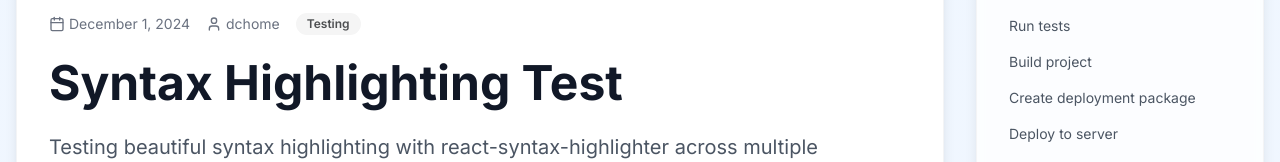
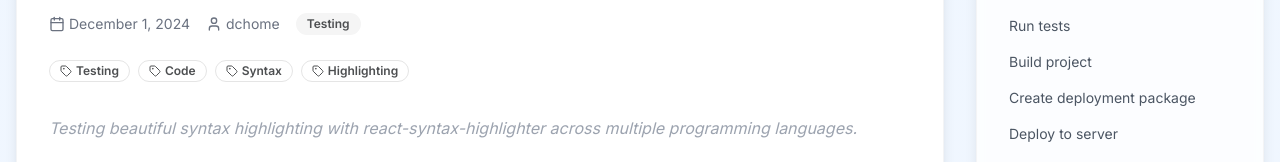
Before and after one commit to danielcfho/readit-later_web, a Next.js app: page /blog/syntax-highlighting-test in a window 1280 px wide. Shown: the part 738-900 px from the top of the page. Built offline with nearby package versions, Linux system fonts and the light colour scheme.

Commit message:
feat: update blog post layout by moving excerpt to a blockquote and removing title for improved readability

```diff
--- a/app/blog/[slug]/blog-post-client.tsx
+++ b/app/blog/[slug]/blog-post-client.tsx
@@ -136,16 +136,6 @@ export default function BlogPostClient({
                   </Link>
                 </div>
 
-                {/* Title */}
-                <h1 className="text-3xl md:text-4xl lg:text-5xl font-bold text-gray-900 mb-6 leading-tight">
-                  {post.title}
-                </h1>
-
-                {/* Excerpt */}
-                <p className="text-xl text-gray-600 mb-8 leading-relaxed">
-                  {post.excerpt}
-                </p>
-
                 {/* Tags */}
                 <div className="flex flex-wrap gap-2 mb-8">
                   {post.tags.map((tag) => (
@@ -157,6 +147,11 @@ export default function BlogPostClient({
                     </Link>
                   ))}
                 </div>
+
+                {/* Excerpt */}
+                <blockquote className="text-ellipsis italic  text-gray-400 mb-8 leading-relaxed">
+                  {post.excerpt}
+                </blockquote>
 
                 {/* Article Content */}
                 <div className="prose prose-lg max-w-none">
```
